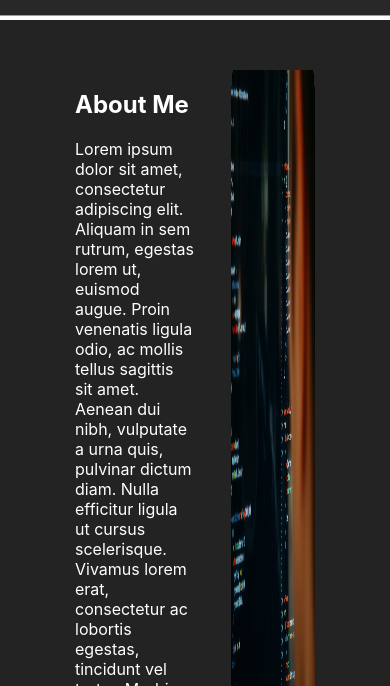
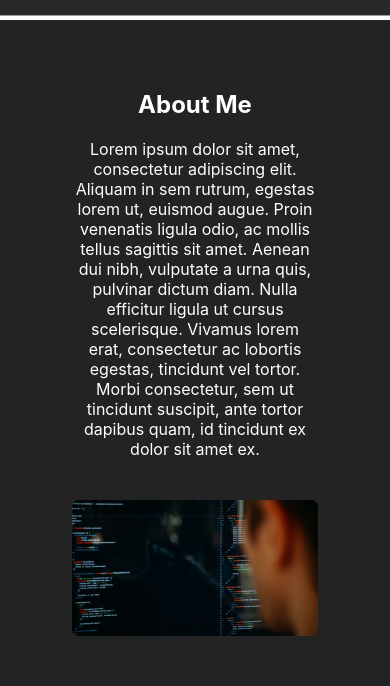
Before and after one commit to awaghat99/portfolio, a React (Create React App) app: page / in a window 390 px wide. Shown: the part 591-1277 px from the top of the page. Built offline with nearby package versions, Linux system fonts and the light colour scheme; grey boxes are pictures that could not be loaded.

Commit message:
about section responsive

```diff
--- a/src/components/About/About.css
+++ b/src/components/About/About.css
@@ -15,3 +15,21 @@
   text-align: left;
   color: white;
 }
+
+@media (max-width: 800px) {
+  .about {
+    padding: 50px;
+    flex-direction: column;
+  }
+
+  .about img {
+    width: 85%;
+    margin: auto;
+  }
+
+  .about-text {
+    width: 85%;
+    margin: 0 auto 25px;
+    text-align: center;
+  }
+}
```
